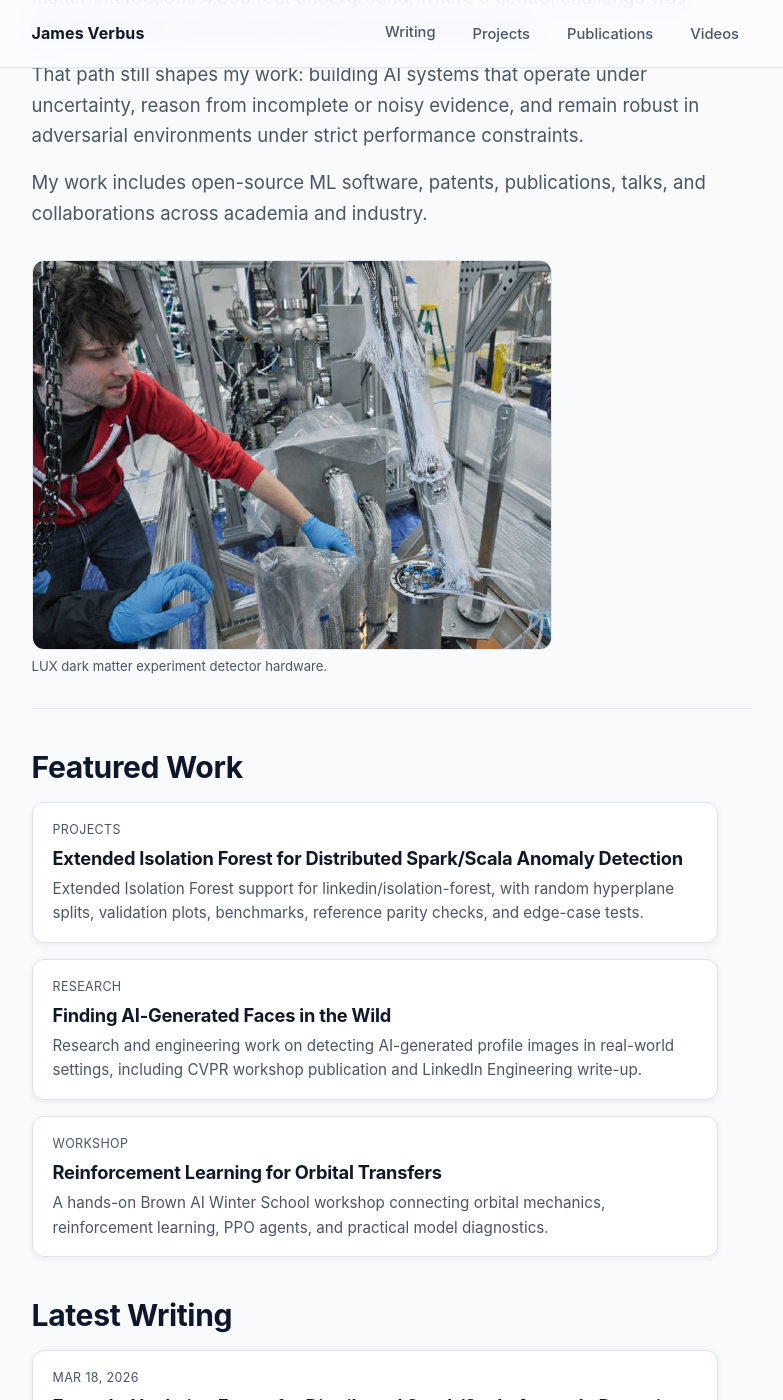
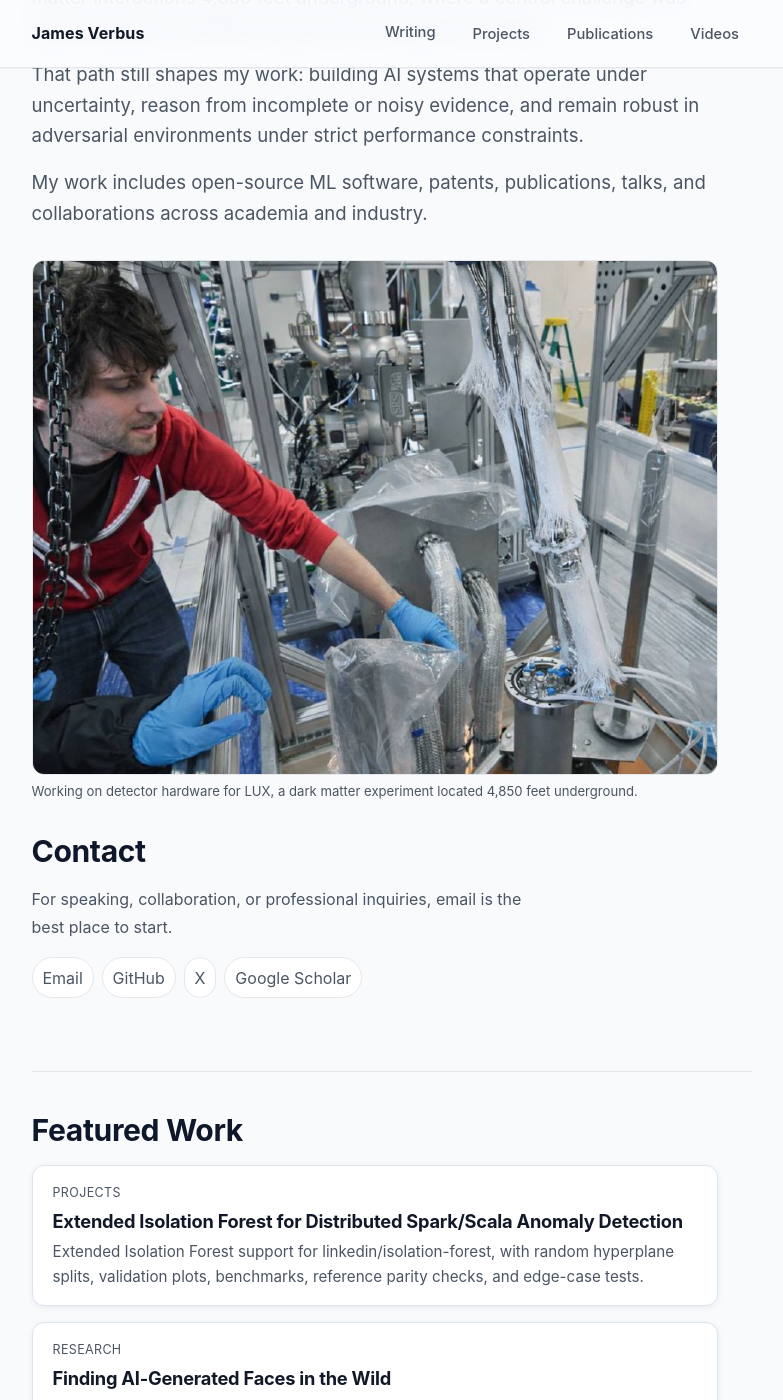
Before and after one commit to jverbus/jverbus.github.io, a Jekyll site: the page built from index.md, in a window 1280 px wide and 1400 px high, scrolled down 497 px. Shown: the whole window, without its empty margins (241-1024 px from the left). Built offline with Jekyll 4.4.1, drawn with Linux system fonts in a browser that asks for light colours; some of the changed text lies outside the part shown.

Commit message:
Update homepage contact and writing page

```diff
--- a/assets/css/modern.css
+++ b/assets/css/modern.css
@@ -533,7 +533,7 @@ video {
 }
 
 .home-hero-photo {
-  max-width: 520px;
+  max-width: var(--max-readable);
   margin: var(--space-8) 0 0;
 }
 
@@ -635,6 +635,16 @@ video {
   line-height: 1.3;
   text-transform: uppercase;
   letter-spacing: 0.04em;
+}
+
+.home-contact {
+  max-width: 520px;
+  margin-top: var(--space-8);
+}
+
+.home-contact p {
+  margin-bottom: var(--space-4);
+  color: var(--text-muted);
 }
 
 .contact-list {
--- a/index.md
+++ b/index.md
@@ -22,8 +22,20 @@ hide_title: true
   </div>
   <figure class="home-hero-photo">
     <img src="{{ '/assets/images/jverbus_lux_detector.jpg' | relative_url }}" alt="James Verbus working on the LUX dark matter detector" width="800" height="800" loading="eager" decoding="async">
-    <figcaption>LUX dark matter experiment detector hardware.</figcaption>
+    <figcaption>Working on detector hardware for LUX, a dark matter experiment located 4,850 feet underground.</figcaption>
   </figure>
+  <div class="home-contact" id="contact" aria-labelledby="contact-heading">
+    <div class="section-heading">
+      <h2 id="contact-heading">Contact</h2>
+    </div>
+    <p>For speaking, collaboration, or professional inquiries, email is the best place to start.</p>
+    <ul class="contact-list">
+      <li><a href="mailto:james.verbus@gmail.com">Email</a></li>
+      <li><a href="https://github.com/jverbus">GitHub</a></li>
+      <li><a href="https://x.com/JamesVerbus">X</a></li>
+      <li><a href="https://scholar.google.com/citations?user=_ksEziAAAAAJ">Google Scholar</a></li>
+    </ul>
+  </div>
 </section>
 
 <section class="home-section" aria-labelledby="featured-work-heading">
@@ -116,6 +128,19 @@ hide_title: true
         links=item.links
       %}
     {% endfor %}
+    {% assign patents_section = site.data.publications.sections | where: "title", "Patents" | first %}
+    {% assign patent_items = patents_section.items | where: "title", "Deep Learning to Detect Abusive Sequences of User Activity in Online Network" %}
+    {% assign item = patent_items | first %}
+    {% include site/card.html
+      card_clickable='on'
+      card_class='publication-list-item'
+      date=item.date
+      title=item.title
+      url=item.url
+      authors=item.authors
+      meta=item.meta
+      links=item.links
+    %}
   </div>
   <p class="home-archive-link"><a href="{{ '/publications/' | relative_url }}">View publications</a></p>
 </section>
@@ -147,16 +172,3 @@ hide_title: true
   </div>
   <p class="home-archive-link"><a href="{{ '/videos/' | relative_url }}">View videos</a></p>
 </section>
-
-<section class="home-section home-contact" id="contact" aria-labelledby="contact-heading">
-  <div class="section-heading">
-    <h2 id="contact-heading">Contact</h2>
-  </div>
-  <p>For speaking, collaboration, or professional inquiries, email is the best place to start.</p>
-  <ul class="contact-list">
-    <li><a href="mailto:james.verbus@gmail.com">Email</a></li>
-    <li><a href="https://github.com/jverbus">GitHub</a></li>
-    <li><a href="https://x.com/JamesVerbus">X</a></li>
-    <li><a href="https://scholar.google.com/citations?user=_ksEziAAAAAJ">Google Scholar</a></li>
-  </ul>
-</section>
```
Also changed, not shown: posts.md (+2 -4 lines).
